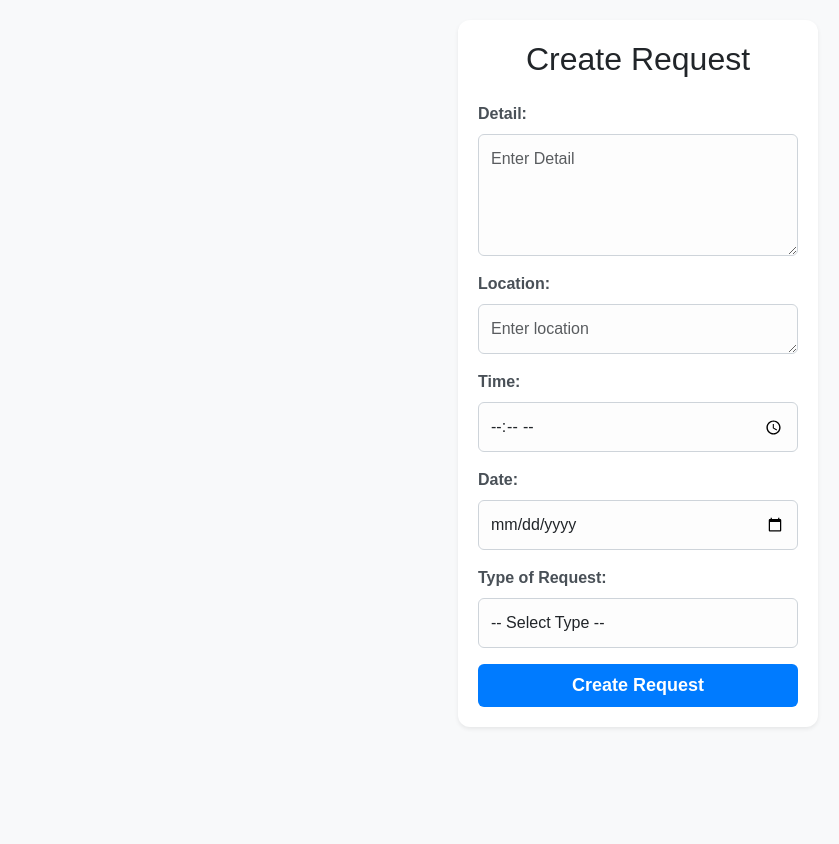
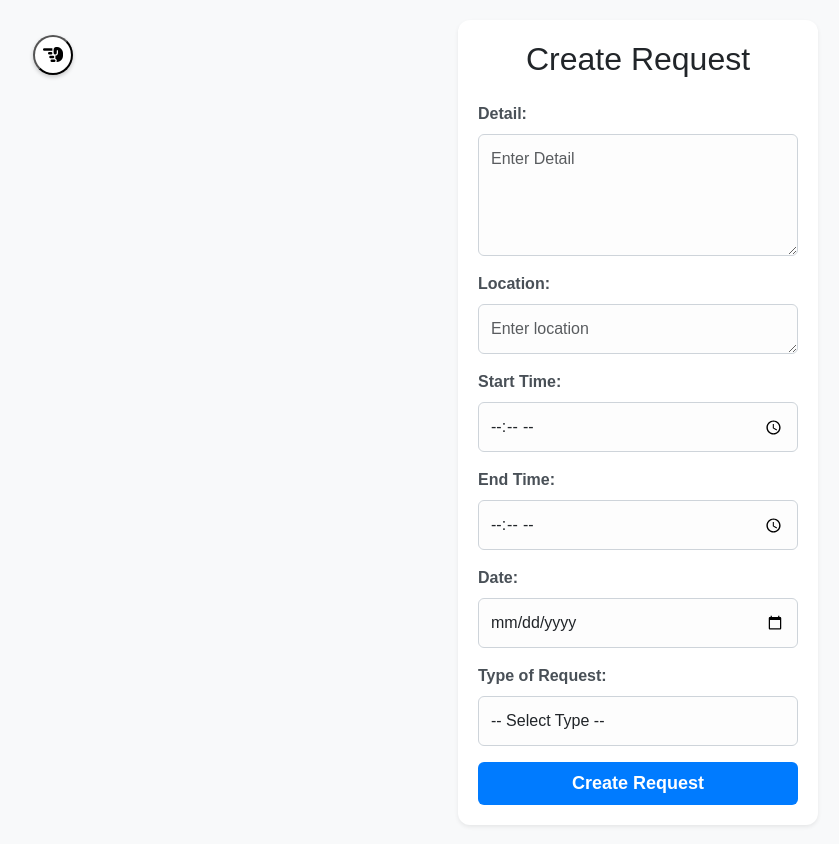
Before and after one commit to WiseAmos/WTH24-winner-product, a website: page static/requestCreate/requestCreate.html in a window 1280 px wide. Shown: the whole page, without its empty margins (2-841 px from the left). Before the commit the page ends 800 px from the top, so only its background shows below. Drawn offline with nearby package versions, Linux system fonts and the light colour scheme.

Commit message:
edit post

```diff
--- a/static/post/post.css
+++ b/static/post/post.css
@@ -15,7 +15,6 @@ body {
     margin: auto;
     margin-bottom: 80px;
     background-color: white;
-    border-radius: 16px;
     /* box-shadow: 0 4px 6px rgba(0, 0, 0, 0.1); */
     overflow-y: auto;
 }
@@ -24,7 +23,9 @@ body {
     color: white;
     padding: 16px;
     display: flex;
-    justify-content: space-between;
+    flex-direction: row;
+    gap: 20px;
+    /* justify-content: space-between; */
     align-items: center;
 }
 .header h1 {
@@ -332,3 +333,21 @@ body {
 .viewAll:hover {
     background-color: #5a7c58;
 }
+
+.back {
+    background-color: white;
+    color: black;
+    border-radius: 50%;
+    width: 40px;
+    height: 40px;
+    padding: 5px;
+    font-weight: bold;
+    top: 35px;
+    left: 35px;
+    font-size: 20px;
+    display: flex;
+    justify-content: center;
+    align-items: center;
+    box-shadow: 0 2px 4px rgba(0, 0, 0, 0.2);
+    transition: transform 0.2s;
+}
--- a/static/post/post.js
+++ b/static/post/post.js
@@ -56,7 +56,7 @@
 async function getAnnouncements() {
     const url = "/data";
     try {
-        const response = await fetch(url+"?path=data/announcements/food");
+        const response = await fetch(url+"?path=announcements/food");
       if (!response.ok) {
         throw new Error(`Response status: ${response.status}`);
       }
@@ -133,7 +133,7 @@ const postsPerPage = 5;
 async function getPosts() {
     const url = "/data";
     try {
-        const response = await fetch(url+"?path=data/announcements/clothes");
+        const response = await fetch(url+"?path=announcements/clothes");
       if (!response.ok) {
         throw new Error(`Response status: ${response.status}`);
       }
--- a/static/requestCreate/requestCreate.css
+++ b/static/requestCreate/requestCreate.css
@@ -72,3 +72,23 @@ body {
         font-size: 16px;
     }
 }
+
+.back {
+    background-color: white;
+    color: black;
+    border-radius: 50%;
+    width: 40px;
+    height: 40px;
+    padding: 5px;
+    font-weight: bold;
+    position: absolute;
+    top: 35px;
+    left: 35px;
+    font-size: 20px;
+    display: flex;
+    justify-content: center;
+    align-items: center;
+    box-shadow: 0 2px 4px rgba(0, 0, 0, 0.2);
+    z-index: 5;
+    transition: transform 0.2s;
+}
--- a/static/requestCreate/requestCreate.html
+++ b/static/requestCreate/requestCreate.html
@@ -9,6 +9,9 @@
 </head>
 <body>
     <div class="form-container shadow-sm">
+        <button class="back" onclick="location.href='/home'" >
+            <i class="fa-solid fa-hand-point-left"></i>
+        </button>
         <h2 class="text-center mb-4">Create Request</h2>
         <form id="createForm">
             <div class="form-group mb-3">
@@ -20,8 +23,12 @@
                 <textarea id="location" name="location" class="form-control" rows="1" placeholder="Enter location" required></textarea>
             </div>
             <div class="form-group mb-3">
-                <label for="Time" class="form-label">Time:</label>
-                <input type="time" id="Time" name="Time" class="form-control" required>
+                <label for="StartTime" class="form-label">Start Time:</label>
+                <input type="time" id="StartTime" name="StartTime" class="form-control" required>
+            </div>
+            <div class="form-group mb-3">
+                <label for="EndTime" class="form-label">End Time:</label>
+                <input type="time" id="EndTime" name="EndTime" class="form-control" required>
             </div>
             <div class="form-group mb-3">
                 <label for="Date" class="form-label">Date:</label>
@@ -43,6 +50,7 @@
         </form>
     </div>
 
+    <script src="https://kit.fontawesome.com/229dff7a33.js" crossorigin="anonymous"></script>
     <script src="../requestCreate/requestCreate.js"></script>
 </body>
 </html>
--- a/static/requestCreate/requestCreate.js
+++ b/static/requestCreate/requestCreate.js
@@ -30,7 +30,9 @@ function getInput() {
     // Get values from the form
     const detail = document.getElementById('Detail').value;
     const location = document.getElementById('location').value;
-    const time = document.getElementById('Time').value;
+    const startTime = document.getElementById('StartTime').value.replace(':', '');
+    const endTime = document.getElementById('EndTime').value.replace(':', '');
+    const time = `${startTime} - ${endTime}`;
     const date = document.getElementById('Date').value;
     const type = document.getElementById('Type').value;
 
@@ -60,7 +62,7 @@ function getInput() {
 
 async function postData(requestData) {
     const url = "/data";
-    const localStorage = localStorage.getItem("authToken");
+    const token = localStorage.getItem("authToken");
     const decodedToken = decodeJWT(token); // Decode the JWT token
 
     if (!decodedToken || !decodedToken.decodedPayload) {
@@ -69,11 +71,14 @@ async function postData(requestData) {
     }
 
     try {
+        const uniqueKey = Date.now().toString();
+
         const response = await fetch("/data", {
             method: "POST",
             body: JSON.stringify({
                 path:"specialRequests",
                 data: {
+                    [uniqueKey]: {
                 details: requestData.detail,
                 location: requestData.location,
                 time: requestData.time,
@@ -83,6 +88,7 @@ async function postData(requestData) {
                 createdBy: decodedToken.decodedPayload.accountName,
                 status: "Pending"
                 }
+            }
             }),
             headers: {
                 "Content-Type": "application/json; charset=UTF-8"
```
Also changed, not shown: static/map/map.js (+8 -6 lines), static/post/post.html (+4 -1 lines), 1 other file.
